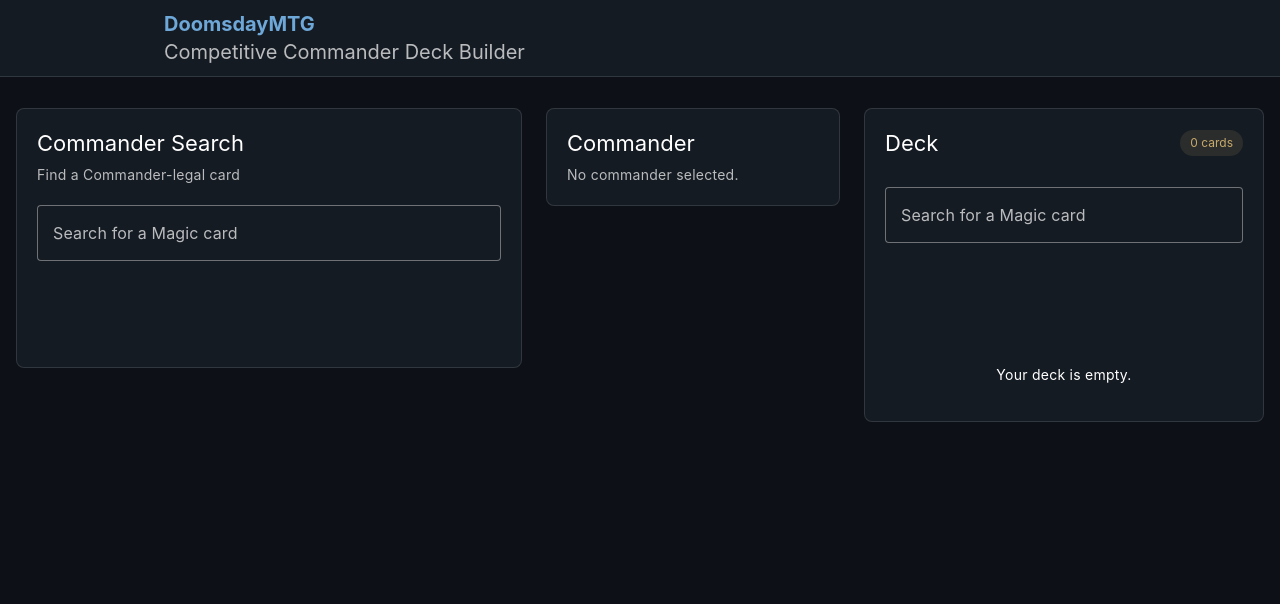
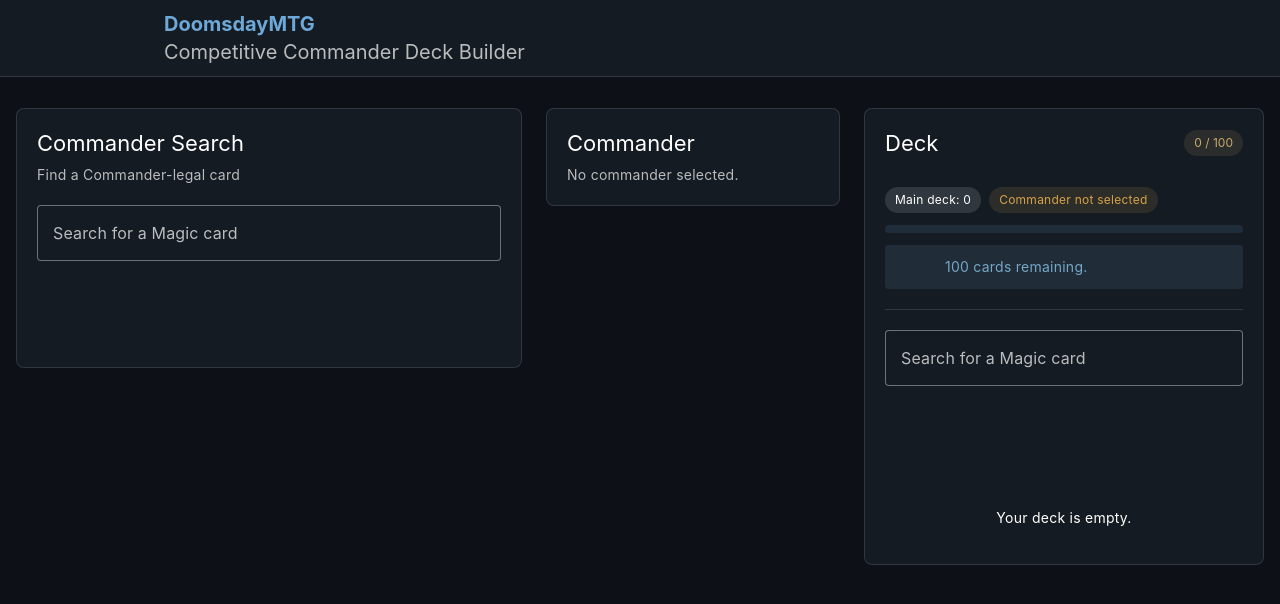
Before and after one commit to Zevl411/doomsday-mtg, a Vue app: page / in a window 1280 px wide. Shown: the top 604 px of the page. Built offline with nearby package versions, Linux system fonts and the light colour scheme.

Commit message:
Add Commander deck size validation

```diff
--- a/src/App.vue
+++ b/src/App.vue
@@ -14,7 +14,7 @@
 
       <v-col cols="12" md="6" lg="4">
         <DeckPanel
-          :cards="deck.cards"
+          :deck="deck"
           :rejection-message="rejectionMessage"
           @card-selected="addDeckCard"
           @decrease-quantity="decreaseCardQuantity"
--- a/src/components/DeckPanel.vue
+++ b/src/components/DeckPanel.vue
@@ -4,14 +4,64 @@
       <v-card-title>Deck</v-card-title>
       <template #append>
         <v-chip color="secondary" size="small" variant="tonal">
-          {{ getTotalCardCount() }} cards
+          {{ deckSizeStatus.total }} / {{ deckSizeStatus.target }}
         </v-chip>
       </template>
     </v-card-item>
 
     <v-card-text class="pa-5">
+      <div class="d-flex flex-wrap ga-2 mb-3">
+        <v-chip size="small" variant="tonal">
+          Main deck: {{ mainDeckCardCount }}
+        </v-chip>
+        <v-chip
+          :color="deck.commander ? 'success' : 'warning'"
+          size="small"
+          variant="tonal"
+        >
+          Commander {{ deck.commander ? 'selected' : 'not selected' }}
+        </v-chip>
+      </div>
+
+      <v-progress-linear
+        :color="deckSizeStatus.overLimit ? 'error' : 'primary'"
+        height="8"
+        :model-value="progressValue"
+        rounded
+      />
+
+      <v-alert
+        v-if="deckSizeStatus.overLimit"
+        class="mt-3"
+        density="compact"
+        type="error"
+        variant="tonal"
+      >
+        {{ deckSizeStatus.message }}
+      </v-alert>
+      <v-alert
+        v-else-if="deckSizeStatus.complete"
+        class="mt-3"
+        density="compact"
+        type="success"
+        variant="tonal"
+      >
+        {{ deckSizeStatus.message }}
+      </v-alert>
+      <v-alert
+        v-else
+        class="mt-3"
+        density="compact"
+        type="info"
+        variant="tonal"
+      >
+        {{ deckSizeStatus.message }}
+      </v-alert>
+
+      <v-divider class="my-5" />
+
       <CardSearch
-        :selected-card-ids="cards.map((deckCard) => deckCard.card.id)"
+        :selected-card-ids="deck.cards.map((deckCard) => deckCard.card.id)"
         @card-selected="emit('card-selected', $event)"
       />
 
@@ -26,9 +76,13 @@
         {{ rejectionMessage }}
       </v-alert>
 
-      <v-list v-if="cards.length" class="mt-5 pa-0" bg-color="transparent">
+      <v-list
+        v-if="deck.cards.length"
+        class="mt-5 pa-0"
+        bg-color="transparent"
+      >
         <v-list-item
-          v-for="(deckCard, index) in cards"
+          v-for="(deckCard, index) in deck.cards"
           :key="deckCard.card.id"
           border="b"
           class="px-0"
@@ -82,13 +136,18 @@
 </template>
 
 <script setup lang="ts">
+import { computed } from 'vue'
 import CardSearch from './CardSearch.vue'
-import type { DeckCard } from '../models/deck'
+import type { Deck } from '../models/deck'
 import type { ScryfallCard } from '../types/card'
 import { isBasicLand } from '../utils/deckLegality'
+import {
+  getDeckSizeStatus,
+  getMainDeckCardCount,
+} from '../utils/deckValidation'
 
 const props = defineProps<{
-  cards: DeckCard[]
+  deck: Deck
   rejectionMessage: string
 }>()
 
@@ -100,13 +159,12 @@ const emit = defineEmits<{
   'remove-card': [index: number]
 }>()
 
-function getTotalCardCount(): number {
-  let total = 0
+const mainDeckCardCount = computed(() => getMainDeckCardCount(props.deck))
+const deckSizeStatus = computed(() => getDeckSizeStatus(props.deck))
+const progressValue = computed(() => {
+  const percentage =
+    (deckSizeStatus.value.total / deckSizeStatus.value.target) * 100
 
-  for (const deckCard of props.cards) {
-    total += deckCard.quantity
-  }
-
-  return total
-}
+  return Math.min(percentage, 100)
+})
 </script>
--- /dev/null
+++ b/src/utils/deckValidation.ts
@@ -0,0 +1,56 @@
+import type { Deck } from '../models/deck'
+
+const COMMANDER_DECK_SIZE = 100
+
+export interface DeckSizeStatus {
+  total: number
+  target: number
+  remaining: number
+  complete: boolean
+  overLimit: boolean
+  message: string
+}
+
+export function getMainDeckCardCount(deck: Deck): number {
+  // reduce() combines all entry quantities into one total, starting from zero.
+  return deck.cards.reduce(
+    (total, deckCard) => total + deckCard.quantity,
+    0,
+  )
+}
+
+export function getTotalDeckCardCount(deck: Deck): number {
+  const commanderCount = deck.commander ? 1 : 0
+  return getMainDeckCardCount(deck) + commanderCount
+}
+
+export function getRemainingCardCount(deck: Deck): number {
+  return Math.max(COMMANDER_DECK_SIZE - getTotalDeckCardCount(deck), 0)
+}
+
+export function getDeckSizeStatus(deck: Deck): DeckSizeStatus {
+  const total = getTotalDeckCardCount(deck)
+  const remaining = getRemainingCardCount(deck)
+  const complete = total === COMMANDER_DECK_SIZE
+  const overLimit = total > COMMANDER_DECK_SIZE
+  const remainingLabel = remaining === 1 ? 'card' : 'cards'
+
+  let message = `${remaining} ${remainingLabel} remaining.`
+
+  if (complete) {
+    message = 'Deck size complete.'
+  } else if (overLimit) {
+    const excess = total - COMMANDER_DECK_SIZE
+    const excessLabel = excess === 1 ? 'card' : 'cards'
+    message = `${excess} ${excessLabel} over the limit.`
+  }
+
+  return {
+    total,
+    target: COMMANDER_DECK_SIZE,
+    remaining,
+    complete,
+    overLimit,
+    message,
+  }
+}
```
